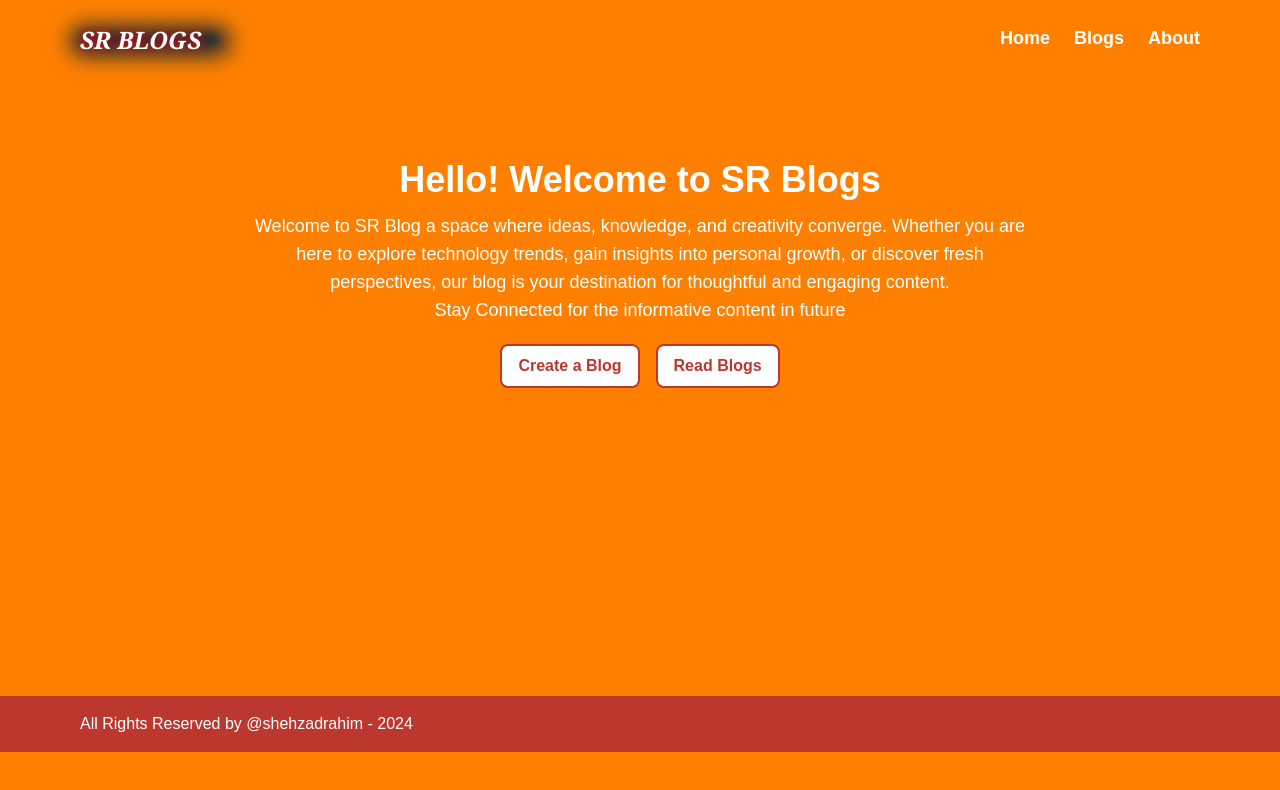
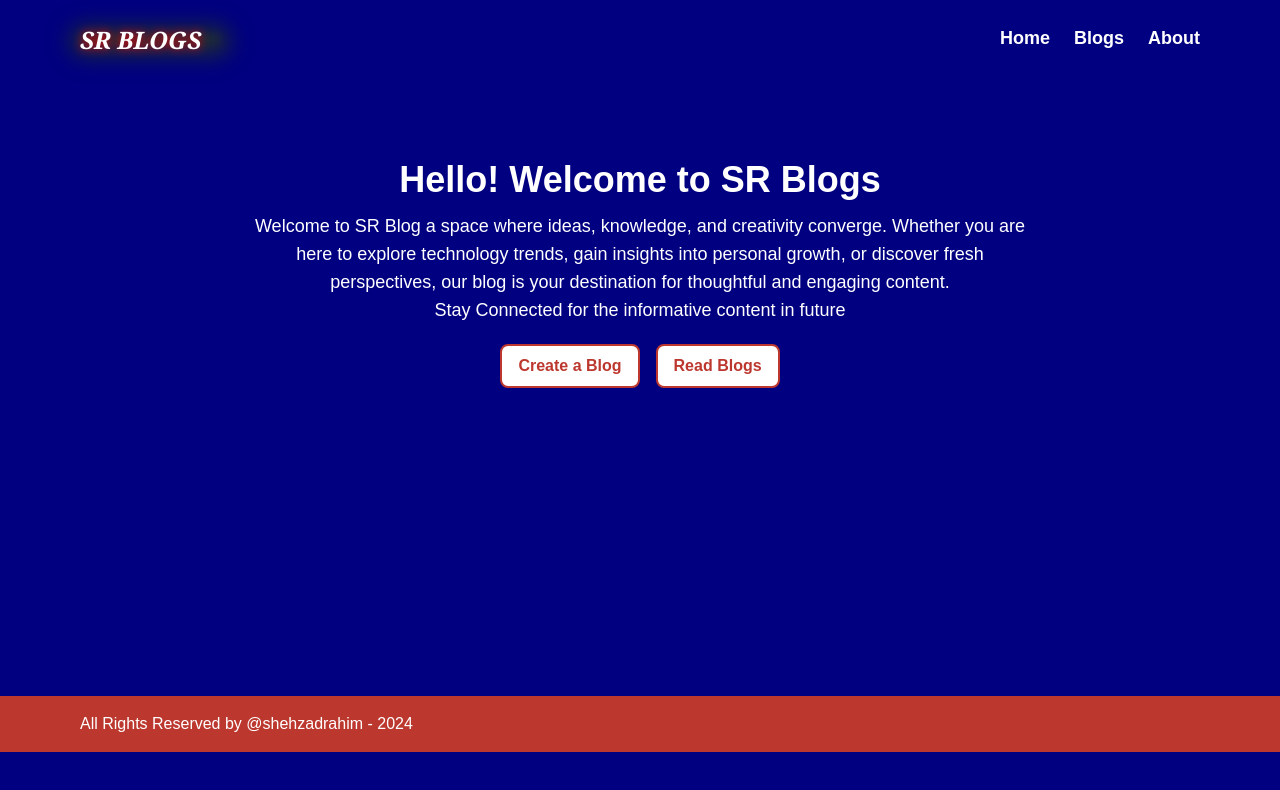
Before and after one commit to AnilaWaqar/Blog-website, a Next.js app: page / in a window 1280 px wide. Shown: the top 790 px of the page. Built offline with nearby package versions, Linux system fonts and the light colour scheme.

Commit message:
Update globals.css

```diff
--- a/src/app/globals.css
+++ b/src/app/globals.css
@@ -5,7 +5,7 @@
 
 
 body {
-  background: #ff8000;
+  background: #000080;
   font-family: Arial, Helvetica, sans-serif;
 }
 
```
